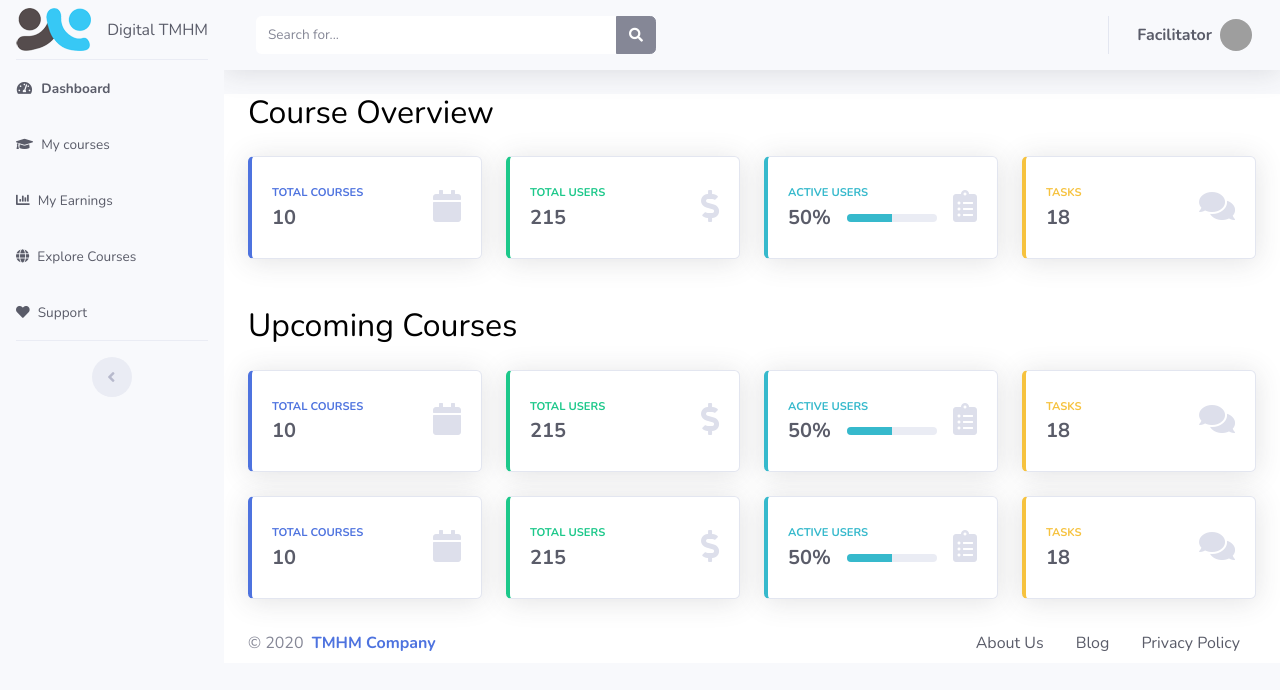
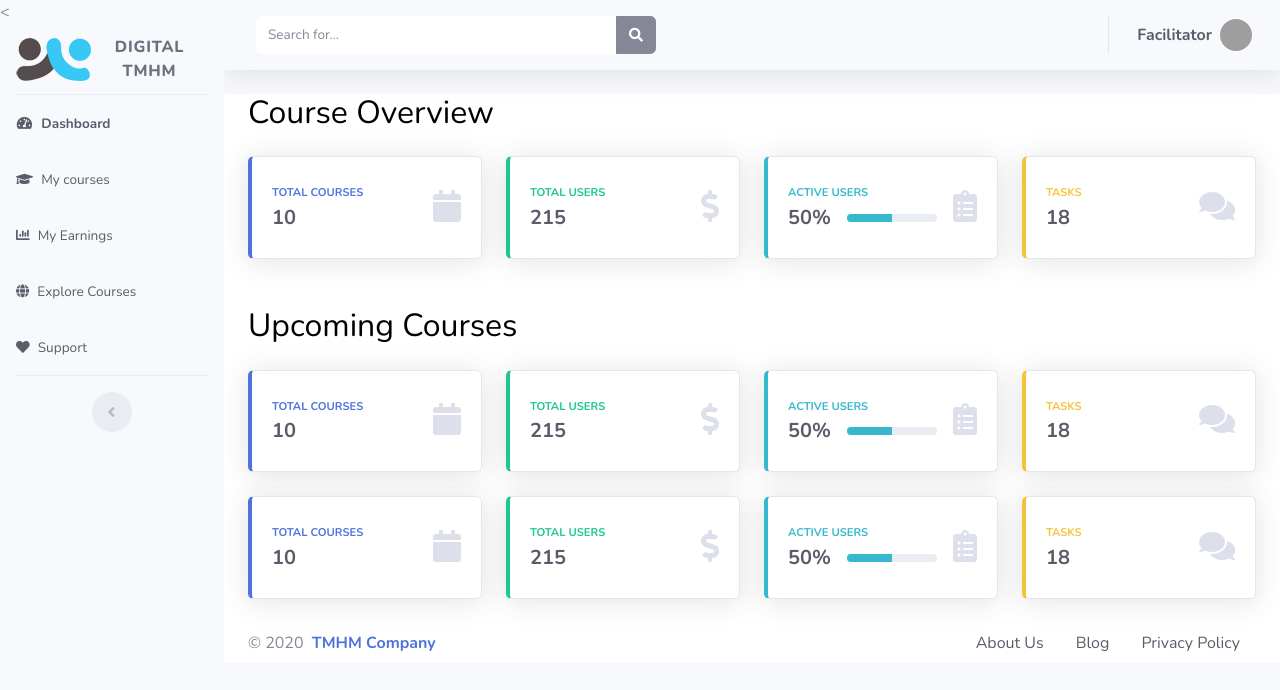
Before and after one commit to yogitawaghchawre/YOGI-FAC, a website with bundled scripts: page yogita/startbootstrap-sb-admin-2-gh-pages/index.html in a window 1280 px wide. Built offline with nearby package versions, Linux system fonts and the light colour scheme; grey boxes are pictures that could not be loaded.

Commit message:
Update index.html

```diff
--- a/yogita/startbootstrap-sb-admin-2-gh-pages/index.html
+++ b/yogita/startbootstrap-sb-admin-2-gh-pages/index.html
@@ -32,12 +32,10 @@
       <!-- Sidebar - Brand -->
 
 
-      <div class="sidenav-header  align-items-center">
-       <a class="navbar">
-          <img src="img/logotiny.png" class="navbar-brand-img" alt="...">
-          <span class="text-dark">Digital TMHM </span>
-        </a>
-      </div>
+      < <a class="sidebar-brand d-flex align-items-center justify-content-center" href="index.html">
+         <img src="img/logotiny.png" class="navbar-brand-img" alt="...">
+        <div class="sidebar-brand-text " >Digital Tmhm </div>
+      </a>
 
                <!-- Brand -->
 
```
